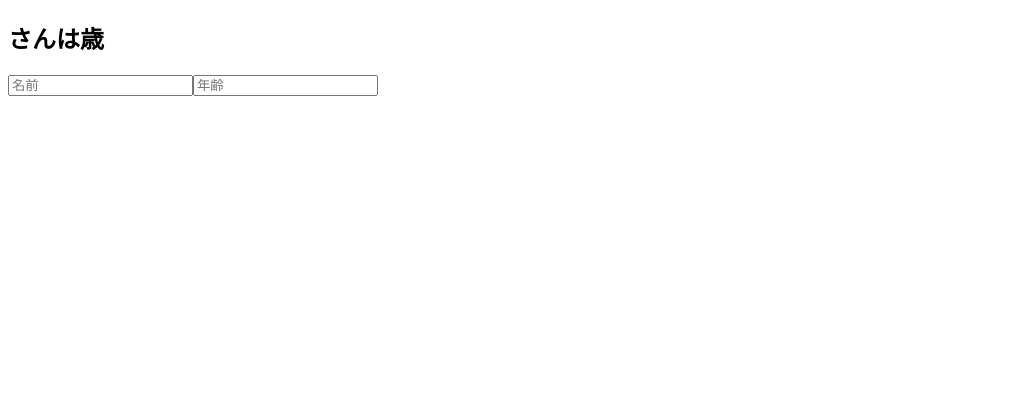
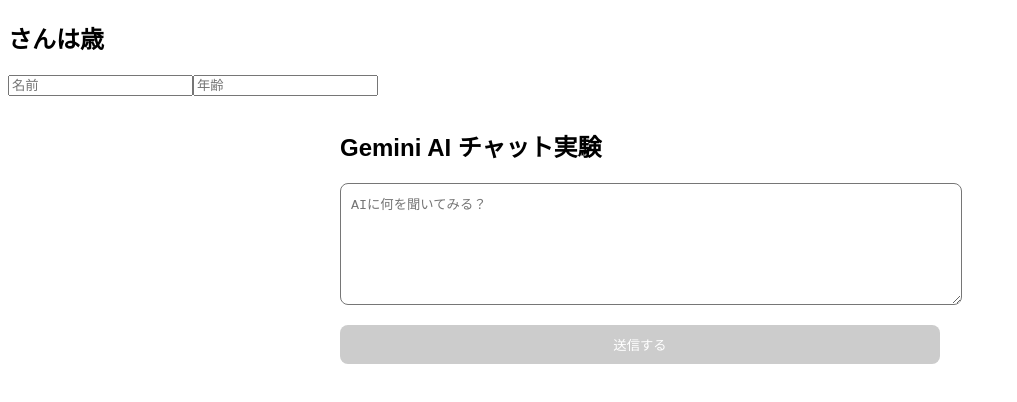
Before and after one commit to wahawahawaha/mastering_vuejs, a Vue app: page / in a window 1280 px wide. Shown: the top 402 px of the page, without its empty margins (0-1017 px from the left). Built offline with nearby package versions, Linux system fonts and the light colour scheme.

Commit message:
bedrockを呼び出すようのフロントエンド実装

```diff
--- a/package.json
+++ b/package.json
@@ -11,6 +11,7 @@
     "format": "prettier --write src/"
   },
   "dependencies": {
+    "aws-sdk": "^2.1693.0",
     "vue": "^3.5.13"
   },
   "devDependencies": {
--- a/src/App.vue
+++ b/src/App.vue
@@ -1,5 +1,6 @@
 <script setup>
 import { ref, reactive, watchEffect } from 'vue'
+import Chat_bedrock from './Chat_bedrock.vue';
 
 const user = reactive({
   name: '',
@@ -11,6 +12,8 @@
   <h2>{{ user.name }}さんは{{ user.age }}歳</h2>
   <input v-model="user.name" placeholder="名前" />
   <input v-model="user.age" placeholder="年齢" />
+
+  <chat_bedrock/>
 </template>
 
 <style></style>
--- /dev/null
+++ b/src/Chat_bedrock.vue
@@ -0,0 +1,80 @@
+<script setup>
+import { ref } from 'vue'
+
+const prompt = ref('')           // 入力テキスト
+const responseText = ref('')     // AIの返答
+const isLoading = ref(false)     // ローディング状態
+const errorMessage = ref('')     // エラーメッセージ
+
+
+const API_URL = 'https://3z6b1s74x7.execute-api.ap-northeast-1.amazonaws.com/dev/chat'
+
+const askAI = async () => {
+  if (!prompt.value) return
+
+  isLoading.value = true
+  errorMessage.value = ''
+  responseText.value = ''
+
+  try {
+    // 【学びポイント1】fetch による非同期リクエスト
+    const response = await fetch(API_URL, {
+      method: 'POST',
+      headers: { 'Content-Type': 'application/json' },
+      body: JSON.stringify({
+        contents: [{ parts: [{ text: prompt.value }] }]
+      })
+    })
+
+    const data = await response.json()
+
+    // 【学びポイント2】APIのレスポンス構造を解析する
+    if (response.ok) {
+      responseText.value = data.candidates[0].content.parts[0].text
+    } else {
+      throw new Error(data.error?.message || 'エラーが発生しました')
+    }
+  } catch (err) {
+    errorMessage.value = `エラー発生: ${err.message}`
+  } finally {
+    // 【学びポイント3】成功しても失敗しても必ず実行される処理
+    isLoading.value = false
+  }
+}
+</script>
+
+<template>
+  <div class="chat-container">
+    <h2>Gemini AI チャット実験</h2>
+
+    <div class="input-area">
+      <textarea
+        v-model="prompt"
+        placeholder="AIに何を聞いてみる？"
+        :disabled="isLoading"
+      ></textarea>
+      <button @click="askAI" :disabled="isLoading || !prompt">
+        {{ isLoading ? '考え中...' : '送信する' }}
+      </button>
+    </div>
+
+    <div v-if="responseText" class="result success">
+      <strong>AIの回答:</strong>
+      <p>{{ responseText }}</p>
+    </div>
+
+    <div v-if="errorMessage" class="result error">
+      {{ errorMessage }}
+    </div>
+  </div>
+</template>
+
+<style scoped>
+.chat-container { max-width: 600px; margin: 2rem auto; font-family: sans-serif; }
+textarea { width: 100%; height: 100px; margin-bottom: 1rem; border-radius: 8px; padding: 10px; }
+button { width: 100%; padding: 10px; background-color: #42b883; color: white; border: none; border-radius: 8px; cursor: pointer; }
+button:disabled { background-color: #ccc; }
+.result { margin-top: 1.5rem; padding: 1rem; border-radius: 8px; line-height: 1.6; }
+.success { background-color: #f0fdf4; border: 1px solid #bbf7d0; }
+.error { background-color: #fef2f2; border: 1px solid #fecaca; color: #dc2626; }
+</style>
--- /dev/null
+++ b/src/Chat_normalAPI.vue
@@ -0,0 +1,82 @@
+<script setup>
+import { ref } from 'vue'
+
+const prompt = ref('')           // 入力テキスト
+const responseText = ref('')     // AIの返答
+const isLoading = ref(false)     // ローディング状態
+const errorMessage = ref('')     // エラーメッセージ
+
+// ★ここに発行したAPIキーを貼り付けます（実験用）
+const API_KEY = 'AIzaSyD4XYuOYPooHFW8CiM9qsioVE7BMBYD9mc'
+
+const API_URL = `https://generativelanguage.googleapis.com/v1/models/gemini-2.5-flash:generateContent?key=${API_KEY}`
+
+const askAI = async () => {
+  if (!prompt.value) return
+
+  isLoading.value = true
+  errorMessage.value = ''
+  responseText.value = ''
+
+  try {
+    // 【学びポイント1】fetch による非同期リクエスト
+    const response = await fetch(API_URL, {
+      method: 'POST',
+      headers: { 'Content-Type': 'application/json' },
+      body: JSON.stringify({
+        contents: [{ parts: [{ text: prompt.value }] }]
+      })
+    })
+
+    const data = await response.json()
+
+    // 【学びポイント2】APIのレスポンス構造を解析する
+    if (response.ok) {
+      responseText.value = data.candidates[0].content.parts[0].text
+    } else {
+      throw new Error(data.error?.message || 'エラーが発生しました')
+    }
+  } catch (err) {
+    errorMessage.value = `エラー発生: ${err.message}`
+  } finally {
+    // 【学びポイント3】成功しても失敗しても必ず実行される処理
+    isLoading.value = false
+  }
+}
+</script>
+
+<template>
+  <div class="chat-container">
+    <h2>Gemini AI チャット実験</h2>
+
+    <div class="input-area">
+      <textarea
+        v-model="prompt"
+        placeholder="AIに何を聞いてみる？"
+        :disabled="isLoading"
+      ></textarea>
+      <button @click="askAI" :disabled="isLoading || !prompt">
+        {{ isLoading ? '考え中...' : '送信する' }}
+      </button>
+    </div>
+
+    <div v-if="responseText" class="result success">
+      <strong>AIの回答:</strong>
+      <p>{{ responseText }}</p>
+    </div>
+
+    <div v-if="errorMessage" class="result error">
+      {{ errorMessage }}
+    </div>
+  </div>
+</template>
+
+<style scoped>
+.chat-container { max-width: 600px; margin: 2rem auto; font-family: sans-serif; }
+textarea { width: 100%; height: 100px; margin-bottom: 1rem; border-radius: 8px; padding: 10px; }
+button { width: 100%; padding: 10px; background-color: #42b883; color: white; border: none; border-radius: 8px; cursor: pointer; }
+button:disabled { background-color: #ccc; }
+.result { margin-top: 1.5rem; padding: 1rem; border-radius: 8px; line-height: 1.6; }
+.success { background-color: #f0fdf4; border: 1px solid #bbf7d0; }
+.error { background-color: #fef2f2; border: 1px solid #fecaca; color: #dc2626; }
+</style>
```
Also changed, not shown: 1 other file (tests, documents, lock files or other folders).
